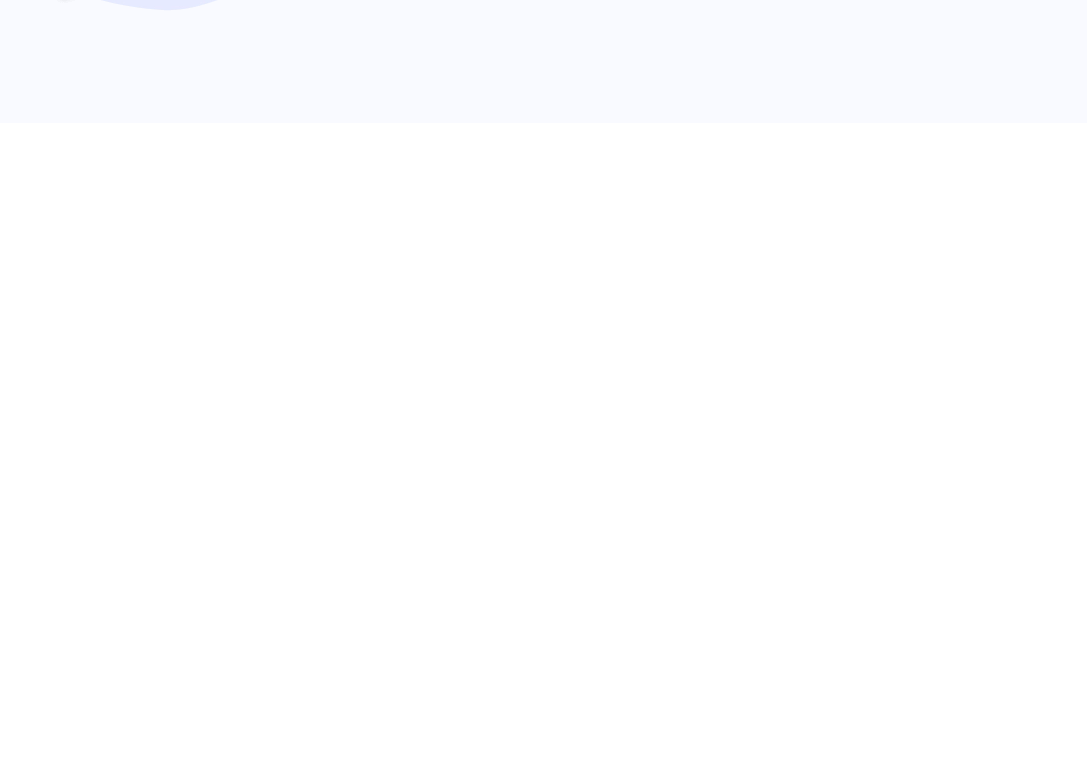
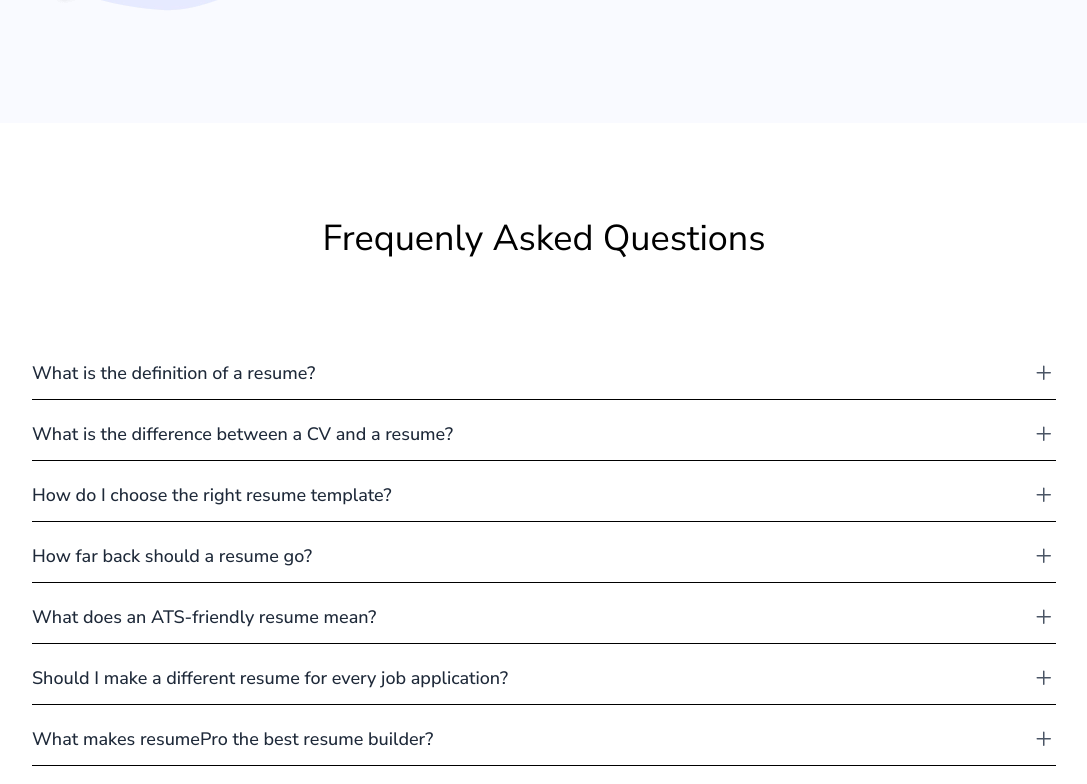
Before and after one commit to chaudhary64/resumePro, a React (Vite) app: page / in a window 1280 px wide. Shown: the part 2285-3069 px from the top of the page, without its empty margins (96-1183 px from the left). Before the commit the page ends 2408 px from the top, so only its background shows below. Built offline with nearby package versions, Linux system fonts and the light colour scheme.

Commit message:
feat: add FAQ section to Home component with expandable answers and integrate react-icons

```diff
--- a/package.json
+++ b/package.json
@@ -13,6 +13,7 @@
     "@tailwindcss/vite": "^4.0.12",
     "react": "^19.0.0",
     "react-dom": "^19.0.0",
+    "react-icons": "^5.5.0",
     "swiper": "^11.2.5",
     "tailwindcss": "^4.0.12"
   },
--- /dev/null
+++ b/src/Components/ExpandableText.jsx
@@ -0,0 +1,31 @@
+import React, { useState } from "react";
+import { GoPlus } from "react-icons/go";
+
+function ExpandableText({ question, answer }) {
+  const [isExpanded, setIsExpanded] = useState(false);
+
+  return (
+    <div className="w-[80%] mx-auto border-b">
+      <button
+        onClick={() => setIsExpanded(!isExpanded)}
+        className="w-full flex items-center justify-between py-5"
+      >
+        <span className="text-lg font-medium text-gray-800">{question}</span>
+        <GoPlus
+          className={`w-6 h-6 text-gray-600 transition-transform duration-300 ease-in-out ${
+            isExpanded ? "rotate-45" : "rotate-0"
+          }`}
+        />
+      </button>
+      <div
+        className={`-mt-2 overflow-hidden transition-all duration-300 ease-in-out ${
+          isExpanded ? "h-fit opacity-100" : "max-h-0 opacity-0"
+        }`}
+      >
+        <p className="pb-4 text-gray-700">{answer}</p>
+      </div>
+    </div>
+  );
+}
+
+export default ExpandableText;
--- a/src/Pages/Home.jsx
+++ b/src/Pages/Home.jsx
@@ -1,5 +1,6 @@
 import React from "react";
 import Swipper from "../Components/Swipper";
+import ExpandableText from "../Components/ExpandableText";
 
 const Home = () => {
   const swippeCards = [
@@ -63,6 +64,51 @@
       src: "/assets/images/step3.png",
       title: "Download your CV.",
       description: "You'll get a downloadable file in your inbox.",
+    },
+  ];
+
+  const faqs = [
+    {
+      id: 1,
+      question: "What is the definition of a resume?",
+      answer:
+        "A resume is a formal document that a job applicant creates to itemize his or her qualifications for a position. A resume is usually accompanied by a customized cover letter in which the applicant expresses an interest in a specific job or company and draws attention to the most relevant details in the resume.",
+    },
+    {
+      id: 2,
+      question: "What is the difference between a CV and a resume?",
+      answer:
+        "The primary differences between a resume and a curriculum vitae (CV) are length, what is included, and what each is used for. While both are used in job applications, a resume and a CV are not always interchangeable.",
+    },
+    {
+      id: 3,
+      question: "How do I choose the right resume template?",
+      answer:
+        "To choose the right resume template, consider the job you're applying for and your industry. If you're in a creative field, a more visually appealing template might be best. For traditional industries like finance or law, stick to a clean, professional layout. Ensure the template is easy to read, highlights your strengths, and aligns with your experience level. Avoid overloading it with too many graphics or colors that could distract from your qualifications. Choosing the best resume format for the template is also important: Chronological (or reverse chronological) - Most popular: Lists jobs in reverse order, starting with the most recent. Ideal for those with a consistent career track. Functional (skills-based): Highlights skills over chronological work history, perfect for career changers or those with employment gaps. Combination (hybrid): Merges elements of both chronological and functional formats, listing skills followed by employment history. Great for experienced professionals with varied transferable skills relevant to the job. Review our field-tested resume templates or job-specific resume examples to help pick the ideal template for you or change your template on the fly in the builder. To make your resume the best it can be, that may mean avoiding certain pitfalls like not including any dates or using the same template for every job application.",
+    },
+    {
+      id: 4,
+      question: "How far back should a resume go?",
+      answer:
+        "A resume should go back no more than 10 to 15 years in terms of work experience. If you have a longer work history, you can include it on an addendum that you can submit with your resume. This way, you can focus on your most recent work experience and qualifications.",
+    },
+    {
+      id: 5,
+      question: "What does an ATS-friendly resume mean?",
+      answer:
+        "An ATS-friendly resume is designed to pass through the Applicant Tracking Systems, which employers use to screen resumes, especially for roles with lots of applicants. To make your resume ATS-friendly, use a simple, clean format without complex designs or graphics, include relevant keywords from the job description, and use standard fonts. Avoid tables, images, or unusual file formats, and save your resume as a .docx or PDF to ensure compatibility. Use our specially designed ATS resume templates to create the strictest ATS-friendly resume, approved by resumePro career experts.",
+    },
+    {
+      id: 6,
+      question: "Should I make a different resume for every job application?",
+      answer:
+        "Yes, it's essential to tailor your resume for every job application. Tailored resumes are directly relevant to the job description. This impresses recruiters. Customize your resume by highlighting the skills, experiences, and accomplishments most relevant to the specific job. This increases your chances of standing out and showing employers you're a great fit for their position. However, you don't need to start from scratch; just tweak key sections to match the job description. With our resume builder, you can easily duplicate existing resumes, paste the new job listing link, and receive tailored advice to help you update your resume to match the specific job requirements.",
+    },
+    {
+      id: 7,
+      question: "What makes resumePro the best resume builder?",
+      answer:
+        "resumePro stands out for two reasons. Firstly, we're a market leader. We've been refining the builder for more than 10 years; it's fast, effective, and creates strong resumes that win interviews. Our AI resume builder makes it easy to produce mistake-free resumes that highlight your strengths and align with industry standards. They're exactly what recruiters want to see. Secondly (and this is a big one, your resume is just the start. With every resume, you get free access to more than 18 powerful career tools like job search, interview preparation, and salary analysis.",
     },
   ];
 
@@ -131,6 +177,18 @@
           </button>
         </div>
       </section>
+      <div className="my-24">
+        <p className="text-4xl text-center">Frequenly Asked Questions</p>
+        <div className="mt-20">
+          {faqs.map((faq) => (
+            <ExpandableText
+              key={faq.id}
+              question={faq.question}
+              answer={faq.answer}
+            />
+          ))}
+        </div>
+      </div>
     </main>
   );
 };
```
Also changed, not shown: 1 other file (tests, documents, lock files or other folders).
